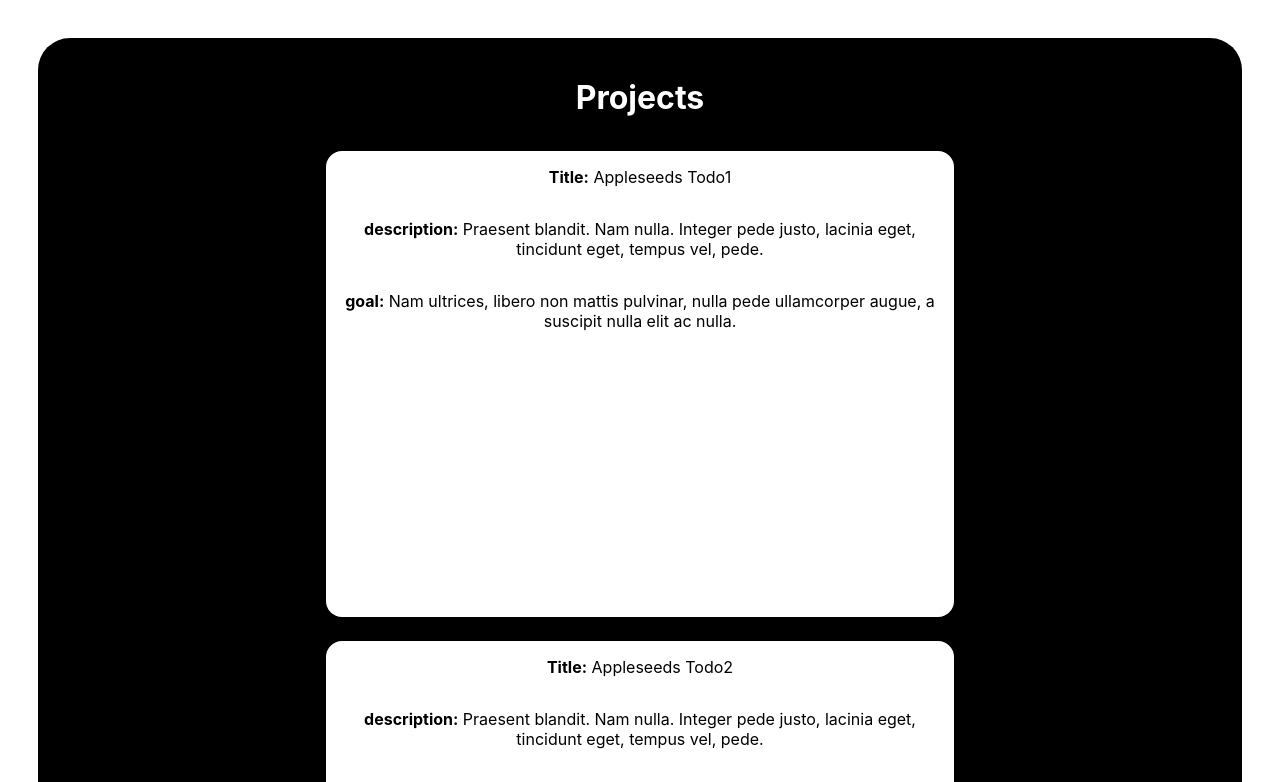
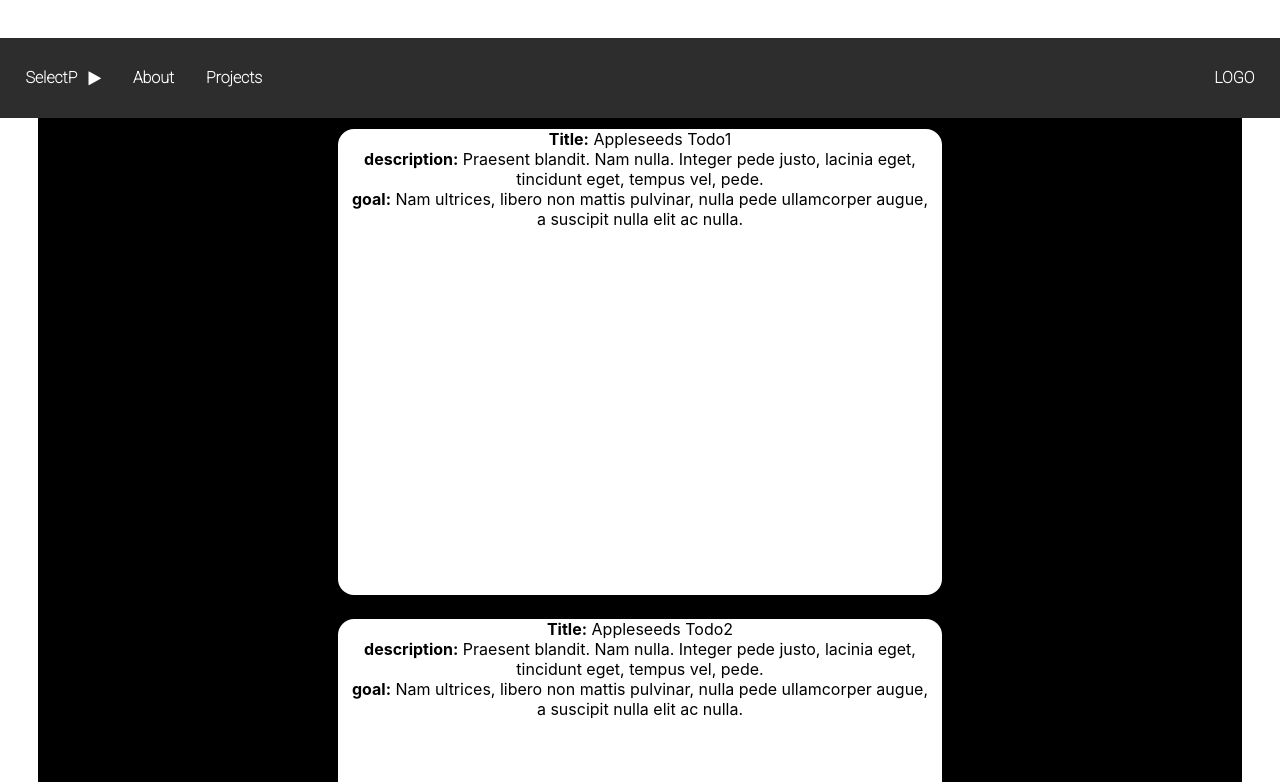
Before and after one commit to morMBen/AppleSeedsTodo_G1, a React (Create React App) app in the folder frontend/: page / in a window 1280 px wide. Shown: the top 782 px of the page. Built offline with nearby package versions, Linux system fonts and the light colour scheme.

Commit message:
adding dropdwon component

```diff
--- a/frontend/src/App.tsx
+++ b/frontend/src/App.tsx
@@ -1,15 +1,14 @@
 import React from 'react';
 import './App.css';
-import {WelcomePage} from './Welcomepage';
-import { useDispatch, useSelector } from 'react-redux';
-import { addTask } from './redux/actions';
-import { tasksReducer } from './redux/taskReducer';
+import Welcomepage from './Welcomepage';
+import Navbar from './components/navbar/Navbar';
 
 
 function App() {
   return (
     <div className='App'>
-      <WelcomePage />
+      <Navbar></Navbar>
+      <Welcomepage tasks={[]} addTask={()=>{}}/>
     </div>
   );
 }
```
Also changed, not shown: frontend/src/components/dropdown/Dropdown.tsx (added, +10 -0 lines), frontend/src/components/dropdown/Dropdown.css (added).
